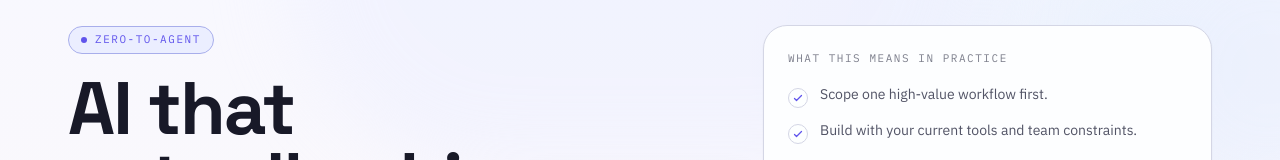
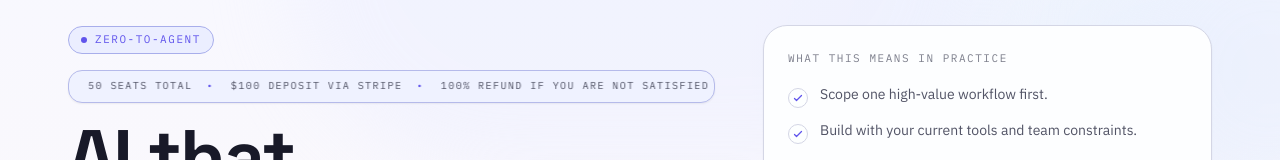
Before and after one commit to itsAR-VR/Z2A, a Next.js app: page / in a window 1280 px wide. Shown: the part 151-311 px from the top of the page. Built offline with nearby package versions, Linux system fonts and the light colour scheme; no server answers.

Commit message:
feat: add scrolling urgency ticker to home and businesses heroes

```diff
--- a/src/app/businesses/page.tsx
+++ b/src/app/businesses/page.tsx
@@ -91,6 +91,28 @@ export default function BusinessesPage() {
                 >
                   For businesses
                 </p>
+                <div data-stage="1.5" className="stage-enter mt-4">
+                  <a href="#contact" className="offer-ticker group block rounded-[var(--radius-md)]">
+                    <div className="offer-ticker__track" aria-hidden="true">
+                      <span>Discovery calls open</span>
+                      <span>Implementation inside your existing stack</span>
+                      <span>Operator enablement included</span>
+                      <span>Contact for pricing</span>
+                      <span>Custom-scoped engagements only</span>
+                      <span>Book your call</span>
+                      <span>Discovery calls open</span>
+                      <span>Implementation inside your existing stack</span>
+                      <span>Operator enablement included</span>
+                      <span>Contact for pricing</span>
+                      <span>Custom-scoped engagements only</span>
+                      <span>Book your call</span>
+                    </div>
+                    <span className="sr-only">
+                      Discovery calls are open. We implement inside your existing stack with operator enablement and
+                      custom-scoped pricing.
+                    </span>
+                  </a>
+                </div>
                 <h1
                   data-stage="2"
                   className="stage-enter mt-5 max-w-[12ch] font-heading text-[clamp(42px,5.6vw,74px)] font-bold leading-[0.96] tracking-tight text-[var(--color-text)] text-balance"
--- a/src/app/globals.css
+++ b/src/app/globals.css
@@ -216,10 +216,57 @@ section[id] {
   }
 }
 
+@keyframes ticker-scroll {
+  0% {
+    transform: translate3d(0, 0, 0);
+  }
+  100% {
+    transform: translate3d(-50%, 0, 0);
+  }
+}
+
 .stage-enter {
   opacity: 1;
   transform: none;
   will-change: transform, opacity;
+}
+
+.offer-ticker {
+  border: 1px solid color-mix(in oklch, var(--color-accent) 24%, var(--color-border));
+  background: color-mix(in oklch, var(--color-accent) 8%, var(--color-surface));
+  overflow: hidden;
+  box-shadow: var(--shadow-sm);
+}
+
+.offer-ticker__track {
+  display: flex;
+  gap: 2.4rem;
+  width: max-content;
+  min-width: 200%;
+  padding: 0.45rem 0.95rem;
+  font-family: var(--font-mono);
+  font-size: 0.63rem;
+  letter-spacing: 0.14em;
+  text-transform: uppercase;
+  color: var(--color-text-muted);
+  animation: ticker-scroll 18s linear infinite;
+}
+
+.offer-ticker__track span {
+  position: relative;
+  white-space: nowrap;
+}
+
+.offer-ticker__track span::after {
+  content: "•";
+  position: absolute;
+  right: -1.35rem;
+  color: var(--color-accent);
+}
+
+.offer-ticker:hover .offer-ticker__track,
+.offer-ticker:focus-visible .offer-ticker__track {
+  animation-play-state: paused;
 }
 
 .tilt-hover {
@@ -399,4 +446,16 @@ section[id] {
     transition: none !important;
     transform: none !important;
   }
+
+  .offer-ticker__track {
+    animation: none !important;
+    transform: none !important;
+    min-width: 100%;
+    flex-wrap: wrap;
+    gap: 0.6rem 1.2rem;
+  }
+
+  .offer-ticker__track span::after {
+    display: none;
+  }
 }
--- a/src/app/page.tsx
+++ b/src/app/page.tsx
@@ -91,6 +91,28 @@ export default function HomePage() {
                   <span className="inline-block h-1.5 w-1.5 rounded-full bg-[var(--color-accent)]" />
                   Zero-to-Agent
                 </p>
+                <div data-stage="1.5" className="stage-enter mt-4">
+                  <Link href="/individuals" className="offer-ticker group block rounded-[var(--radius-md)]">
+                    <div className="offer-ticker__track" aria-hidden="true">
+                      <span>Admissions are live</span>
+                      <span>Toronto weekend cohort</span>
+                      <span>50 seats total</span>
+                      <span>$100 deposit via Stripe</span>
+                      <span>100% refund if you are not satisfied</span>
+                      <span>Apply now</span>
+                      <span>Admissions are live</span>
+                      <span>Toronto weekend cohort</span>
+                      <span>50 seats total</span>
+                      <span>$100 deposit via Stripe</span>
+                      <span>100% refund if you are not satisfied</span>
+                      <span>Apply now</span>
+                    </div>
+                    <span className="sr-only">
+                      Admissions are live for the Toronto weekend cohort. 50 seats total. $100 deposit via Stripe and
+                      100% refund if you are not satisfied.
+                    </span>
+                  </Link>
+                </div>
                 <h1
                   data-stage="2"
                   className="stage-enter mt-5 max-w-[14ch] font-heading text-[clamp(44px,5.8vw,78px)] font-bold leading-[0.95] tracking-tight text-[var(--color-text)] text-balance"
```
